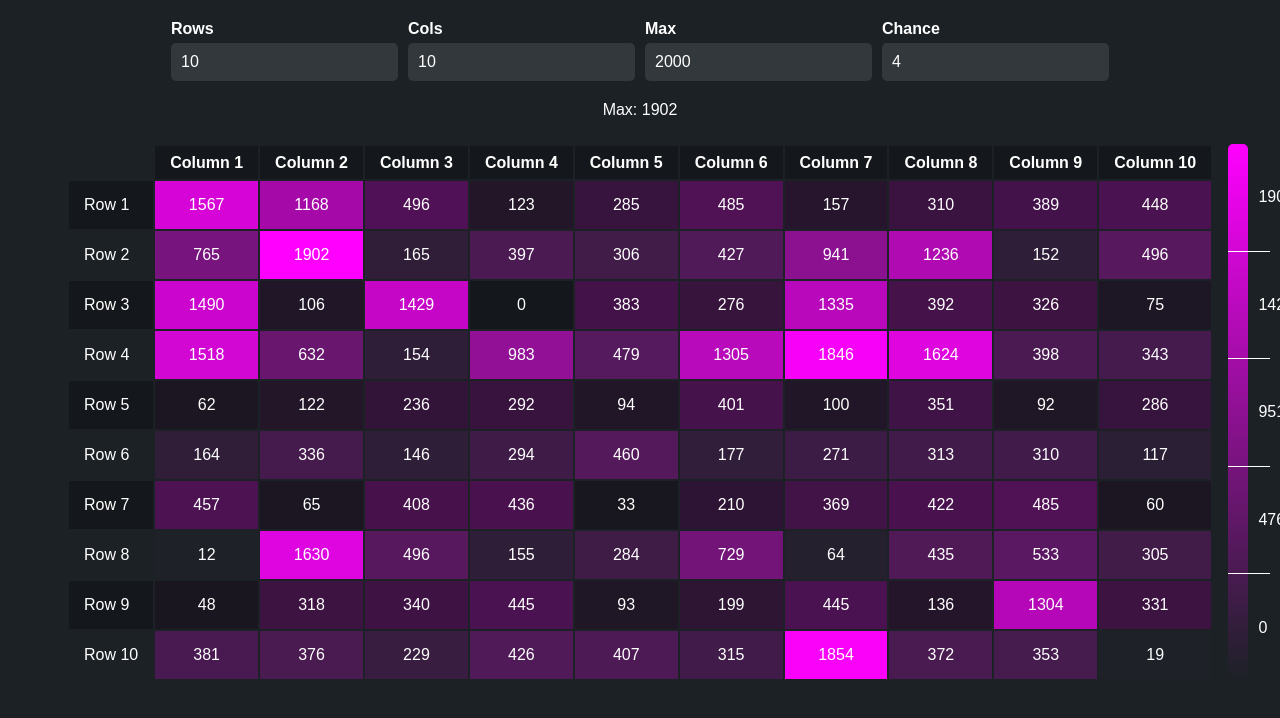
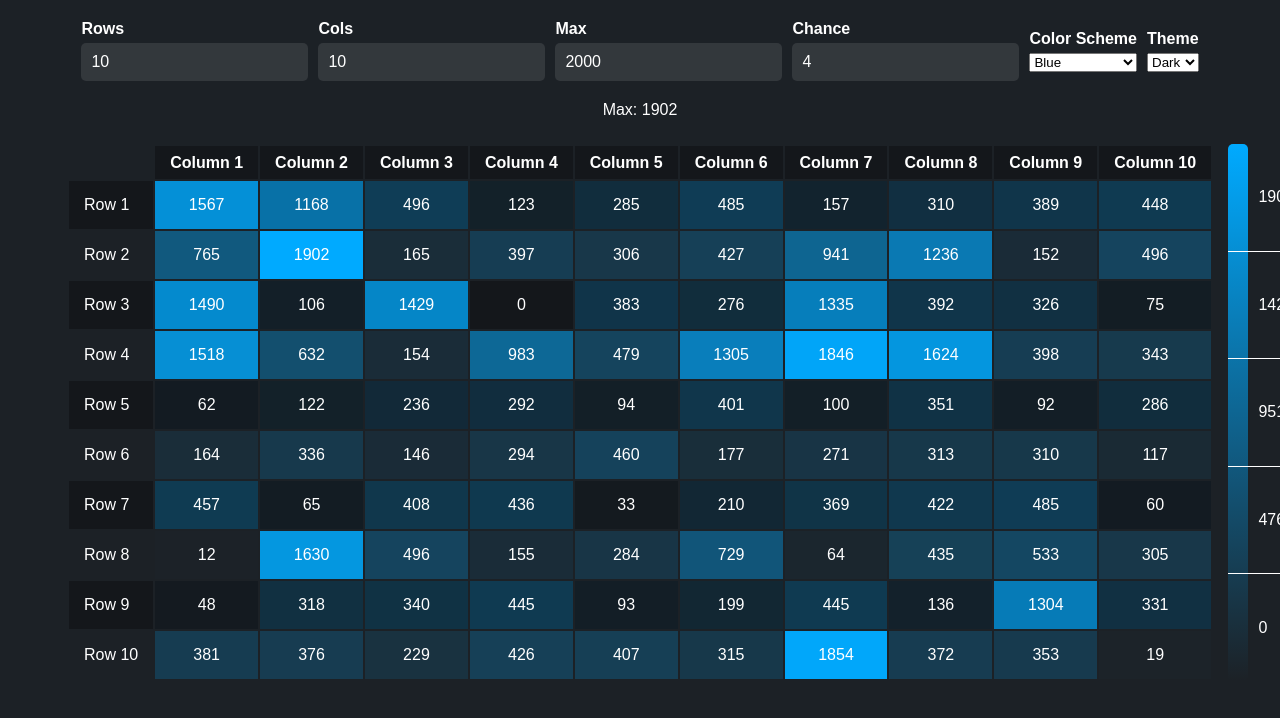
Before and after one commit to jofaval/headless-heatmap, a React (Vite) app: page / in a window 1280 px wide. Shown: the top 718 px of the page. Built offline with nearby package versions, Linux system fonts and the light colour scheme.

Commit message:
feat(examples): add theme and color scheme

```diff
--- a/src/examples/heatmap-table/app.css
+++ b/src/examples/heatmap-table/app.css
@@ -1,24 +1,4 @@
 @import url("./base.css");
-
-/* TODO: make it easier to style */
-
-:root {
-  /* RED */
-  --heatmap-cell-color: hsl(0, 100%, 50%);
-  --heatmap-cell-color-hover: hsl(0, 100%, 64%);
-
-  /* BLUE */
-  --heatmap-cell-color: hsl(200, 100%, 50%);
-  --heatmap-cell-color-hover: hsl(200, 100%, 64%);
-
-  /* GREEN */
-  --heatmap-cell-color: hsl(100, 100%, 50%);
-  --heatmap-cell-color-hover: hsl(100, 100%, 64%);
-
-  /* PURPLE */
-  --heatmap-cell-color: hsl(300, 100%, 50%);
-  --heatmap-cell-color-hover: hsl(300, 100%, 64%);
-}
 
 .heatmap {
   position: relative;
@@ -41,7 +21,7 @@
   height: 5px;
   margin-bottom: -5px;
 
-  background-color: white;
+  background-color: var(--text-color);
   /* border-radius: 2.5px; */
 }
 
@@ -76,7 +56,7 @@
   --spacing: 30px;
 
   flex: 100%;
-  width: 100%;
+  width: calc(100% + var(--spacing));
 
   cursor: pointer;
   background: transparent;
@@ -85,7 +65,7 @@
   outline: 0;
 
   font-size: 16px;
-  color: white;
+  color: var(--text-color);
   text-align: left;
 
   margin-left: calc(-1 * var(--spacing));
@@ -93,7 +73,7 @@
 }
 
 .indices .index:not(:last-child) {
-  border-bottom: 1px solid white;
+  border-bottom: 1px solid var(--text-color);
 }
 
 .heatmap-cell {
@@ -131,14 +111,6 @@
   background: var(--heatmap-cell-color-hover);
 }
 
-/* .heatmap-cell::after {
-  background: #ff0000;
-
-  position: absolute;
-  width: 100%;
-  height: 100%;
-} */
-
 .heatmap-cell__value {
   position: relative;
   z-index: 20000000;
--- a/src/examples/heatmap-table/app.tsx
+++ b/src/examples/heatmap-table/app.tsx
@@ -4,7 +4,7 @@ import {
   getAllValuesFromData,
   useHeatmap,
 } from "../../../packages/react/src/heatmap.hook";
-import { Input } from "./configuration-input.component";
+import { Input, capitalize } from "./configuration-input.component";
 import { useConfiguration, useDataGeneration } from "./data-generation.hook";
 
 import "./app.css";
@@ -118,6 +118,15 @@ function HeatmapRow({ children }: PropsWithChildren) {
 const SHOW_BAR = true;
 const SHOW_CURRENT_PERCENTAGE = false;
 
+const COLOR_SCHEME_OPTIONS = ["red", "blue", "green", "purple"];
+type ColorScheme =
+  (typeof COLOR_SCHEME_OPTIONS)[keyof typeof COLOR_SCHEME_OPTIONS];
+const SELECTED_SCHEME: ColorScheme = "blue";
+
+const THEME_OPTIONS = ["dark", "light"];
+type Theme = (typeof THEME_OPTIONS)[keyof typeof THEME_OPTIONS];
+const SELECTED_THEME: Theme = "dark";
+
 function App() {
   const { cols, max, onChange, rows, chance } = useConfiguration();
   const { columnHeaders, data, rowHeaders } = useDataGeneration({
@@ -173,6 +182,24 @@ function App() {
     setSelectedRange({ end, start });
   };
 
+  const [colorScheme, setColorScheme] = useState<string>(
+    SELECTED_SCHEME as string
+  );
+  useEffect(() => {
+    document.body.classList.add(colorScheme);
+    return () => {
+      document.body.classList.remove(colorScheme);
+    };
+  }, [colorScheme]);
+
+  const [theme, setTheme] = useState<string>(SELECTED_THEME as string);
+  useEffect(() => {
+    document.body.classList.add(theme);
+    return () => {
+      document.body.classList.remove(theme);
+    };
+  }, [theme]);
+
   return (
     <div>
       <header>
@@ -181,6 +208,36 @@ function App() {
           <Input onChange={onChange} name="cols" value={cols} />
           <Input onChange={onChange} name="max" value={max} />
           <Input onChange={onChange} name="chance" value={chance} />
+
+          <div className="form-group">
+            <label htmlFor="color-scheme">Color Scheme</label>
+
+            <select
+              id="color-scheme"
+              value={colorScheme}
+              onChange={(evt) => setColorScheme(evt.target.value)}>
+              {COLOR_SCHEME_OPTIONS.map((value, index) => (
+                <option value={value} key={index}>
+                  {capitalize(value)}
+                </option>
+              ))}
+            </select>
+          </div>
+
+          <div className="form-group">
+            <label htmlFor="color-scheme">Theme</label>
+
+            <select
+              id="theme"
+              value={theme}
+              onChange={(evt) => setTheme(evt.target.value)}>
+              {THEME_OPTIONS.map((value, index) => (
+                <option value={value} key={index}>
+                  {capitalize(value)}
+                </option>
+              ))}
+            </select>
+          </div>
         </div>
 
         <div className="current-max">
--- a/src/examples/heatmap-table/base.css
+++ b/src/examples/heatmap-table/base.css
@@ -1,12 +1,53 @@
+:root {
+  --background-color: hsl(210, 16%, 13%);
+  --text-color: white;
+  --heatmap-cell-color: hsl(0, 100%, 50%);
+  --heatmap-cell-color-hover: hsl(0, 100%, 64%);
+}
+
 body {
-  background-color: hsl(210, 16%, 13%);
-  color: white;
+  background-color: var(--background-color);
+  color: var(--text-color);
   display: flex;
 
   flex-direction: column;
   align-items: center;
 
   font-family: Arial, Helvetica, sans-serif;
+}
+
+body.light {
+  --background-color: white;
+  --text-color: hsl(210, 16%, 13%);
+  --light-color: rgba(0, 0, 0, 0.1);
+  --odd-row: rgba(0, 0, 0, 0.1);
+}
+
+body.dark {
+  --background-color: hsl(210, 16%, 13%);
+  --text-color: white;
+  --light-color: rgba(255, 255, 255, 0.1);
+  --odd-row: rgba(0, 0, 0, 0.3);
+}
+
+body.red {
+  --heatmap-cell-color: hsl(0, 100%, 50%);
+  --heatmap-cell-color-hover: hsl(0, 100%, 64%);
+}
+
+body.blue {
+  --heatmap-cell-color: hsl(200, 100%, 50%);
+  --heatmap-cell-color-hover: hsl(200, 100%, 64%);
+}
+
+body.green {
+  --heatmap-cell-color: hsl(100, 100%, 50%);
+  --heatmap-cell-color-hover: hsl(100, 100%, 64%);
+}
+
+body.purple {
+  --heatmap-cell-color: hsl(300, 100%, 50%);
+  --heatmap-cell-color-hover: hsl(300, 100%, 64%);
 }
 
 .header {
@@ -25,10 +66,10 @@ body {
 }
 
 input {
-  background-color: rgba(255, 255, 255, 0.1);
+  background-color: var(--light-color);
 
   font-size: 16px;
-  color: white;
+  color: var(--text-color);
 
   padding: 10px;
 
@@ -68,7 +109,7 @@ th {
 }
 
 tr:nth-child(odd) {
-  background-color: rgba(0, 0, 0, 0.3);
+  background-color: var(--odd-row);
 }
 
 th {
--- a/src/examples/heatmap-table/configuration-input.component.tsx
+++ b/src/examples/heatmap-table/configuration-input.component.tsx
@@ -1,4 +1,6 @@
-const capitalize = <T extends string>(text: T): Capitalize<Lowercase<T>> => {
+export const capitalize = <T extends string>(
+  text: T
+): Capitalize<Lowercase<T>> => {
   const transformed =
     text.charAt(0).toLocaleUpperCase() + text.substring(1).toLocaleLowerCase();
 
```
